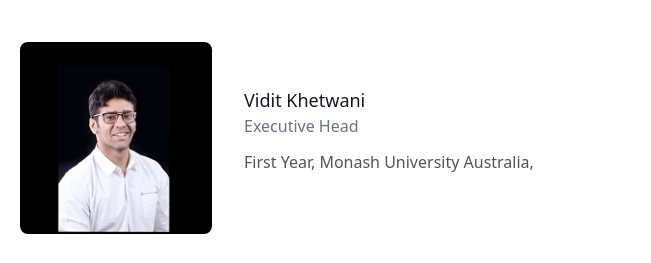
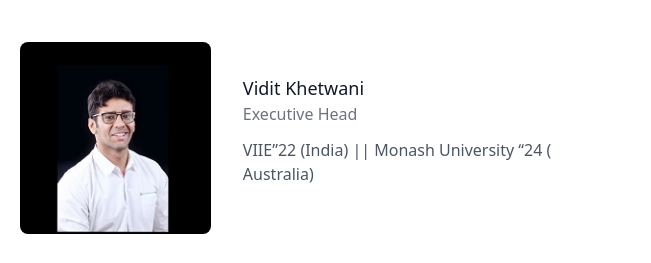
Before and after one commit to kb-0311/Adroit, a website: page team.html in a window 1280 px wide. Shown: the part 274-537 px from the top of the page, 0-651 px from the left. Drawn offline with nearby package versions, Linux system fonts and the light colour scheme.

Commit message:
new team details

```diff
--- a/team.html
+++ b/team.html
@@ -59,7 +59,7 @@
                     <div class="flex-grow sm:pl-8">
                       <h2 class="title-font font-medium text-lg text-gray-900">Vidit Khetwani</h2>
                       <h3 class="text-gray-500 mb-3">Executive Head</h3>
-                      <p class="mb-4">First Year, Monash University Australia, </p>
+                      <p class="mb-4">VIIE”22  (India) || Monash University “24 ( Australia) </p>
 
                     </div>
                   </div>
```
